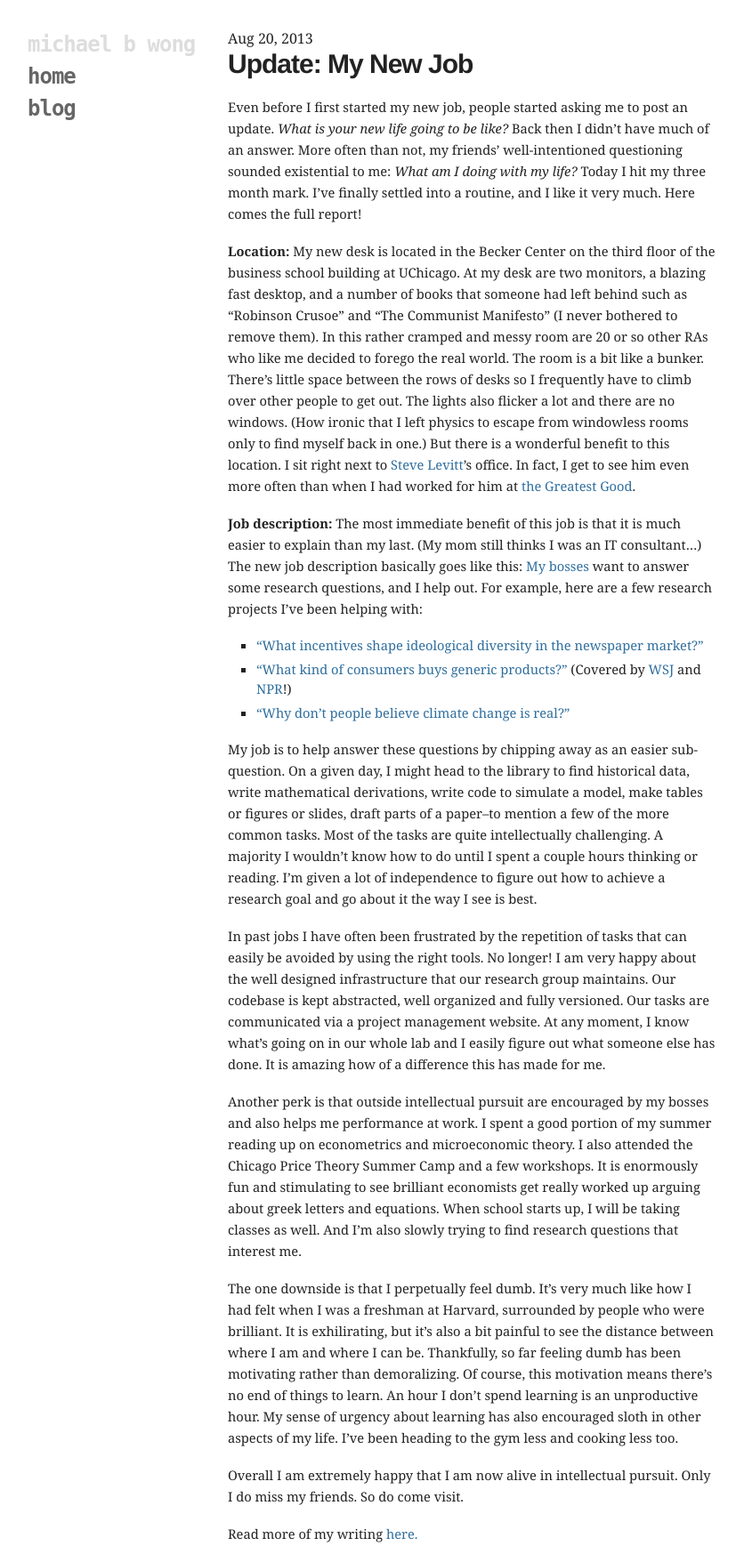
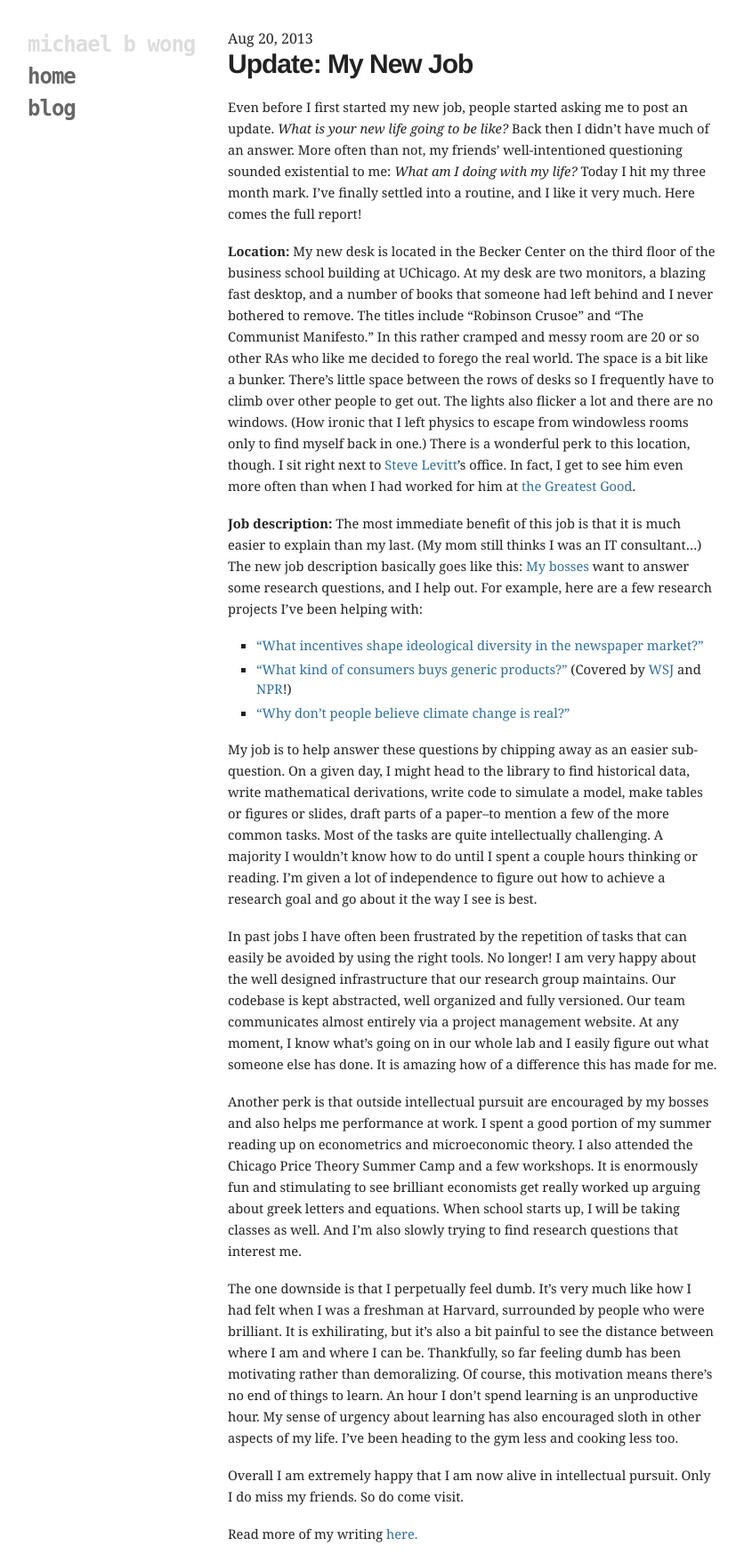
Before and after one commit to mbwong/mbwong.github.com, a Jekyll site: the page built from _posts/2013-08-20-new-job.md, in a window 1280 px wide. Shown: the whole page at 89% size, without its empty margins (94-930 px from the left). Built offline with Jekyll 4.4.1, drawn with Linux system fonts in a browser that asks for light colours.

Commit message:
Update 2013-08-20-new-job.md

```diff
--- a/_posts/2013-08-20-new-job.md
+++ b/_posts/2013-08-20-new-job.md
@@ -8,7 +8,7 @@ layout: post
 
 Even before I first started my new job, people started asking me to post an update. _What is your new life going to be like?_ Back then I didn't have much of an answer. More often than not, my friends' well-intentioned questioning sounded existential to me: _What am I doing with my life?_ Today I hit my three month mark. I've finally settled into a routine, and I like it very much. Here comes the full report!
 
-__Location:__ My new desk is located in the Becker Center on the third floor of the business school building at UChicago. At my desk are two monitors, a blazing fast desktop, and a number of books that someone had left behind such as "Robinson Crusoe" and "The Communist Manifesto" (I never bothered to remove them). In this rather cramped and messy room are 20 or so other RAs who like me decided to forego the real world. The room is a bit like a bunker. There's little space between the rows of desks so I frequently have to climb over other people to get out. The lights also flicker a lot and there are no windows. (How ironic that I left physics to escape from windowless rooms only to find myself back in one.) But there is a wonderful benefit to this location. I sit right next to [Steve Levitt][steve]'s office. In fact, I get to see him even more often than when I had worked for him at [the Greatest Good][tgg].
+__Location:__ My new desk is located in the Becker Center on the third floor of the business school building at UChicago. At my desk are two monitors, a blazing fast desktop, and a number of books that someone had left behind and I never bothered to remove. The titles include "Robinson Crusoe" and "The Communist Manifesto." In this rather cramped and messy room are 20 or so other RAs who like me decided to forego the real world. The space is a bit like a bunker. There's little space between the rows of desks so I frequently have to climb over other people to get out. The lights also flicker a lot and there are no windows. (How ironic that I left physics to escape from windowless rooms only to find myself back in one.) There is a wonderful perk to this location, though. I sit right next to [Steve Levitt][steve]'s office. In fact, I get to see him even more often than when I had worked for him at [the Greatest Good][tgg].
 
 [steve]: http://pricetheory.uchicago.edu/levitt/
 [tgg]: http://greatestgood.com/
@@ -29,7 +29,7 @@ __Job description:__ The most immediate benefit of this job is that it is much e
 
 My job is to help answer these questions by chipping away as an easier sub-question. On a given day, I might head to the library to find historical data, write mathematical derivations, write code to simulate a model, make tables or figures or slides, draft parts of a paper--to mention a few of the more common tasks. Most of the tasks are quite intellectually challenging. A majority I wouldn't know how to do until I spent a couple hours thinking or reading. I'm given a lot of independence to figure out how to achieve a research goal and go about it the way I see is best.
 
-In past jobs I have often been frustrated by the repetition of tasks that can easily be avoided by using the right tools. No longer! I am very happy about the well designed infrastructure that our research group maintains. Our codebase is kept abstracted, well organized and fully versioned. Our tasks are communicated via a project management website. At any moment, I know what's going on in our whole lab and I easily figure out what someone else has done. It is amazing how of a difference this has made for me.
+In past jobs I have often been frustrated by the repetition of tasks that can easily be avoided by using the right tools. No longer! I am very happy about the well designed infrastructure that our research group maintains. Our codebase is kept abstracted, well organized and fully versioned. Our team communicates almost entirely via a project management website. At any moment, I know what's going on in our whole lab and I easily figure out what someone else has done. It is amazing how of a difference this has made for me.
 
 Another perk is that outside intellectual pursuit are encouraged by my bosses and also helps me performance at work. I spent a good portion of my summer reading up on econometrics and microeconomic theory. I also attended the Chicago Price Theory Summer Camp and a few workshops. It is enormously fun and stimulating to see brilliant economists get really worked up arguing about greek letters and equations. When school starts up, I will be taking classes as well. And I'm also slowly trying to find research questions that interest me.
 
```
